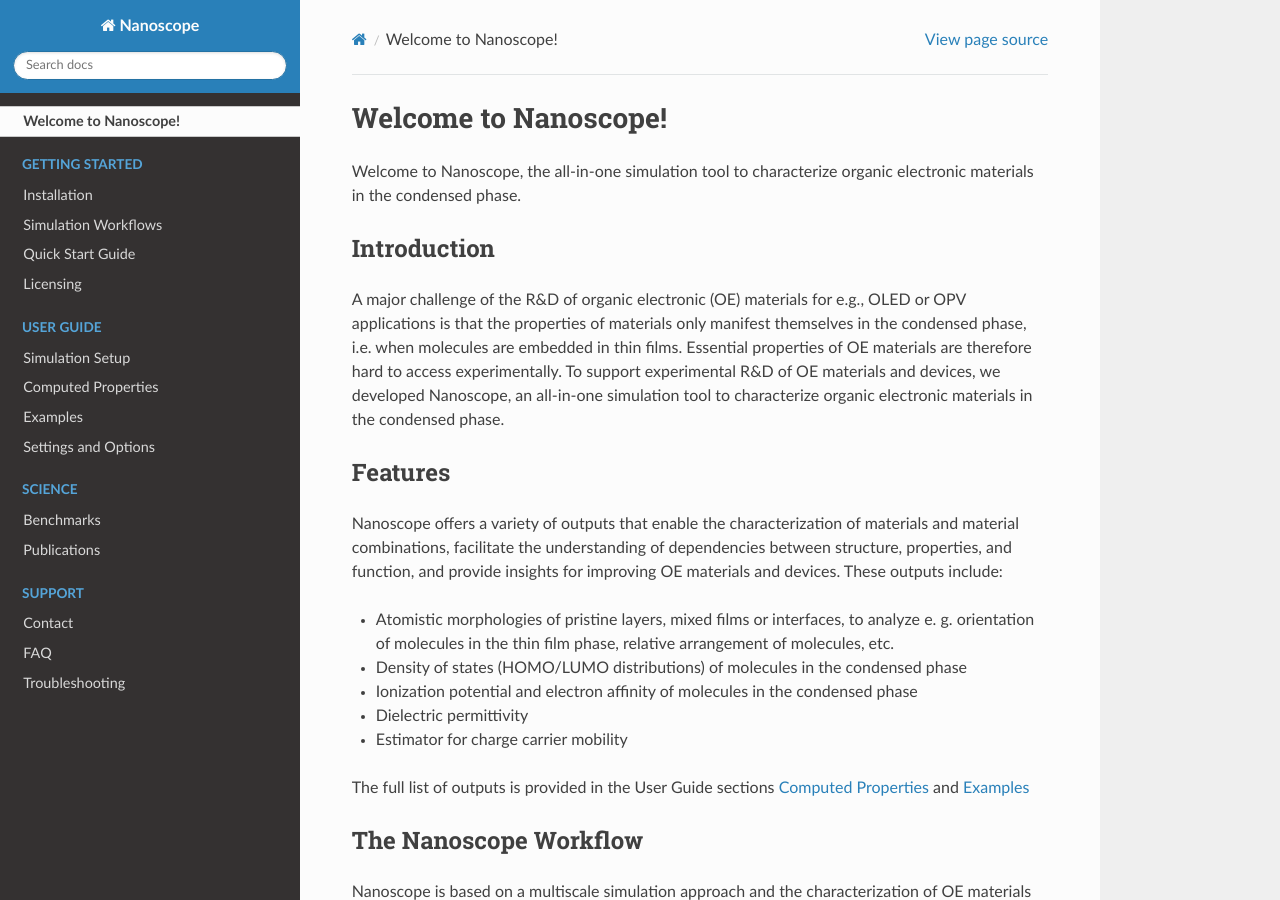
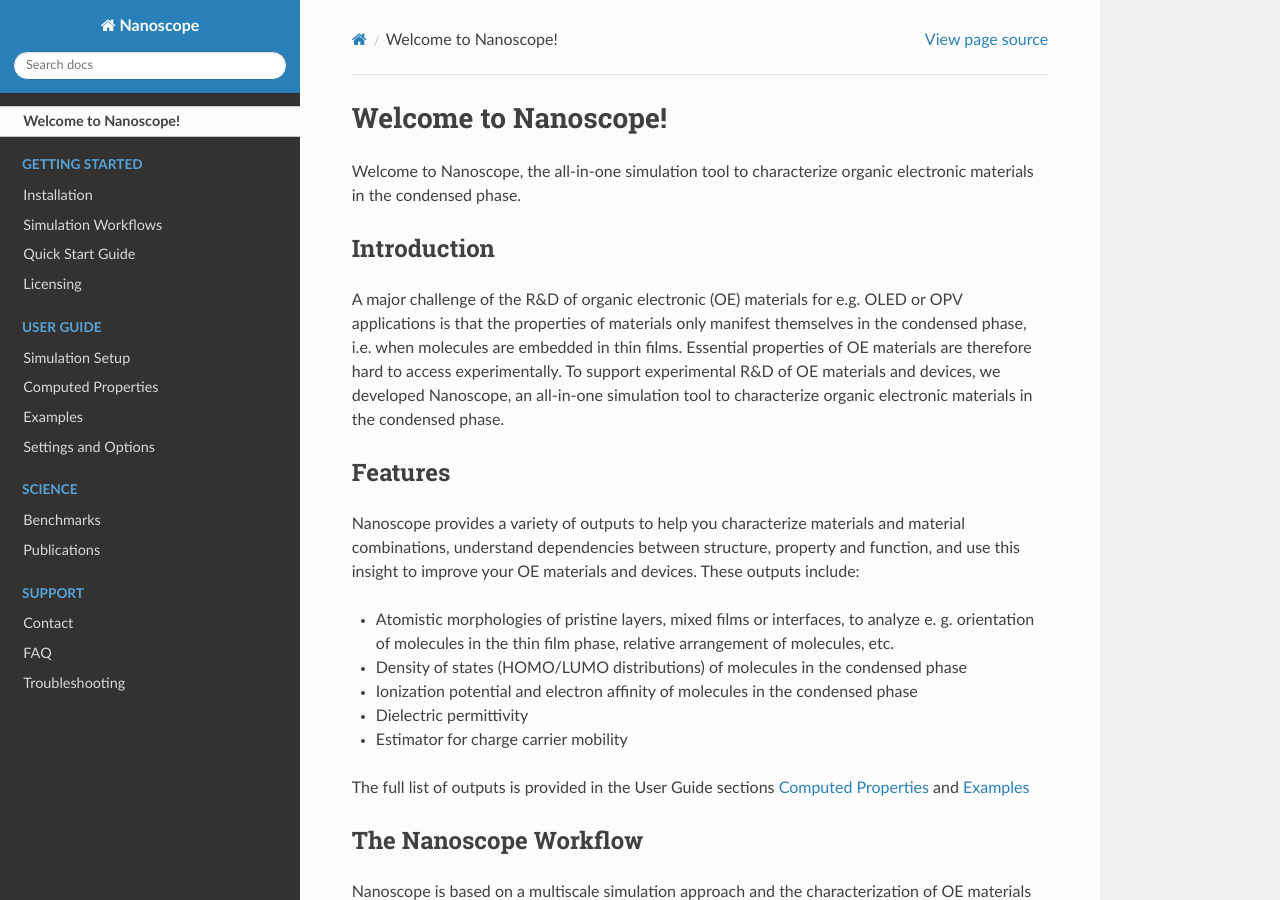
Before and after one commit to NanomatchGmbH/nanoscope-docs, a Sphinx documentation site: the page built from docs/source/home/home.rst, in a window 1280 px wide and 900 px high. Built offline with Sphinx 7.4.7 and the Read the Docs theme 2.0.0, drawn with Linux system fonts in a browser that asks for light colours.

Commit message:
first version of landing page, still using placeholder image

```diff
--- a/docs/source/home/home.rst
+++ b/docs/source/home/home.rst
@@ -14,13 +14,13 @@
 
 
 Introduction
--------------
-A major challenge of the R&D of organic electronic (OE) materials for e.g., OLED or OPV applications is that the properties of materials only manifest themselves in the condensed phase, i.e. when molecules are embedded in thin films. Essential properties of OE materials are therefore hard to access experimentally. To support experimental R&D of OE materials and devices, we developed Nanoscope, an all-in-one simulation tool to characterize organic electronic materials in the condensed phase.
+------------
+A major challenge of the R&D of organic electronic (OE) materials for e.g. OLED or OPV applications is that the properties of materials only manifest themselves in the condensed phase, i.e. when molecules are embedded in thin films. Essential properties of OE materials are therefore hard to access experimentally. To support experimental R&D of OE materials and devices, we developed Nanoscope, an all-in-one simulation tool to characterize organic electronic materials in the condensed phase.
 
 
 Features
 ---------
-Nanoscope offers a variety of outputs that enable the characterization of materials and material combinations, facilitate the understanding of dependencies between structure, properties, and function, and provide insights for improving OE materials and devices. These outputs include:
+Nanoscope provides a variety of outputs to help you characterize materials and material combinations, understand dependencies between structure, property and function, and use this insight to improve your OE materials and devices. These outputs include:
 
 - Atomistic morphologies of pristine layers, mixed films or interfaces, to analyze e. g. orientation of molecules in the thin film phase, relative arrangement of molecules, etc.
 - Density of states (HOMO/LUMO distributions) of molecules in the condensed phase
```
